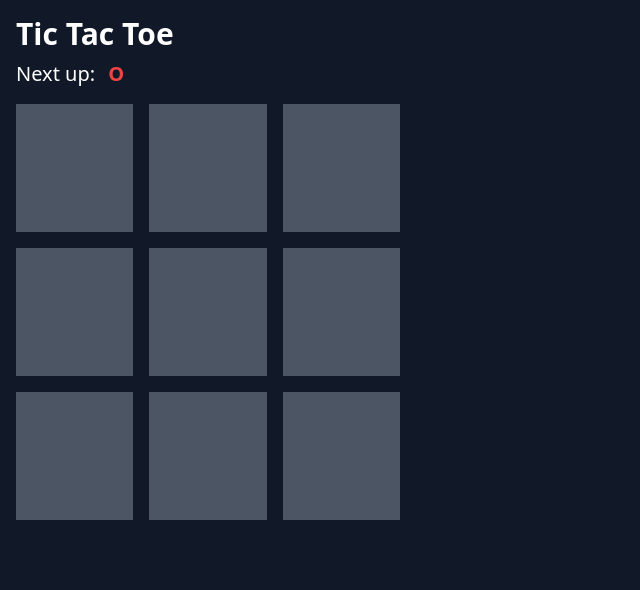
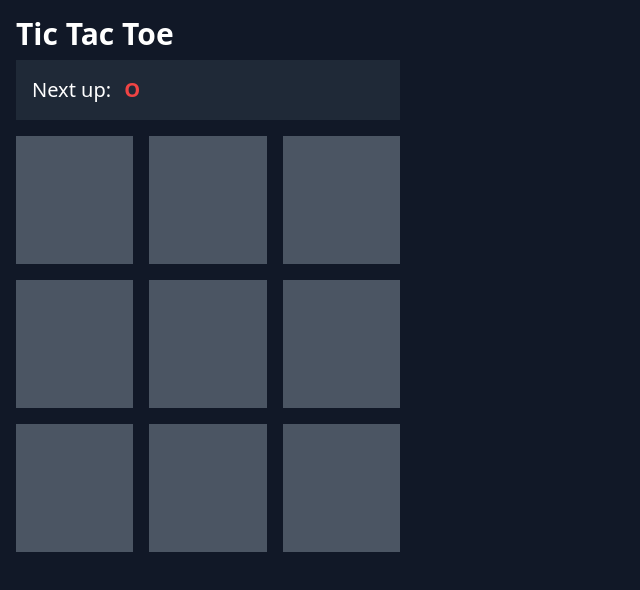
Before and after one commit to pedro-m-g/ng-tic-tac-toe, an Angular app: page / in a window 1280 px wide. Shown: the top 590 px of the page, without its empty margins (0-640 px from the left). Built offline with nearby package versions, Linux system fonts and the light colour scheme.

Commit message:
Detect game finish

```diff
--- a/src/app/app.component.html
+++ b/src/app/app.component.html
@@ -1,15 +1,4 @@
 <div class="min-h-screen bg-gray-900 text-white p-4">
-  <h1 class="text-3xl font-bold">Tic Tac Toe</h1>
-  <p class="mt-2 font-light text-xl">
-    Next up:
-    <span class="font-bold ml-2" [ngClass]="color">
-      {{ player }}
-    </span>
-  </p>
-  <div class="py-4">
-    <app-board
-      [firstTurn]="firstTurn"
-      (select)="onSelect()"
-    ></app-board>
-  </div>
+  <h1 class="text-3xl font-bold mb-2">Tic Tac Toe</h1>
+  <app-board></app-board>
 </div>
--- a/src/app/app.component.ts
+++ b/src/app/app.component.ts
@@ -5,18 +5,5 @@ import { Component } from '@angular/core';
   templateUrl: './app.component.html'
 })
 export class AppComponent {
-  firstTurn = Math.random() >= 0.5;
-
-  get player() {
-    return this.firstTurn ? 'X' : 'O';
-  }
-
-  get color() {
-    return this.firstTurn ? 'text-green-500' : 'text-red-500';
-  }
-
-  onSelect() {
-    this.firstTurn = !this.firstTurn;
-  }
 
 }
--- a/src/app/board/board.component.html
+++ b/src/app/board/board.component.html
@@ -1,8 +1,23 @@
-<div class="grid grid-cols-3 gap-4 max-w-sm">
-    <app-tile
-        *ngFor="let tile of board; index as i"
-        [firstTurn]="firstTurn"
-        [value]="tile"
-        (select)="selectTile(i)"
-    ></app-tile>
+<div class="max-w-sm">
+  <p *ngIf="winner === undefined" class="mb-4 font-light text-xl bg-gray-800 py-4 px-4">
+    Next up:
+    <span class="font-bold ml-2" [ngClass]="color(firstTurn)">
+      {{ player(firstTurn) }}
+    </span>
+  </p>
+  <div *ngIf="winner !== undefined" class="mb-4 flex justify-between items-center bg-gray-800 py-4 px-4">
+    <span class="font-semibold text-xl">
+      Winner:
+      <span class="font-bold ml-2" [ngClass]="color(winner)">
+        {{ player(winner) }}
+      </span>
+    </span>
+    <button class="px-4 py-2 bg-purple-700 uppercase tracking-widest font-semibold hover:bg-purple-600">
+      New game
+    </button>
+  </div>
+  <div class="grid grid-cols-3 gap-4">
+    <app-tile *ngFor="let tile of board; index as i" [firstTurn]="firstTurn" [value]="tile" (select)="selectTile(i)">
+    </app-tile>
+  </div>
 </div>
--- a/src/app/board/board.component.ts
+++ b/src/app/board/board.component.ts
@@ -1,22 +1,73 @@
-import { Component, EventEmitter, Input, Output } from '@angular/core';
+import { Component, EventEmitter, Output } from '@angular/core';
 
 @Component({
   selector: 'app-board',
   templateUrl: './board.component.html'
 })
 export class BoardComponent {
-  @Input() firstTurn: boolean;
+  firstTurn = Math.random() >= 0.5;
 
-  @Output() select = new EventEmitter<void>();
+  player(turn: boolean) {
+    return turn ? 'X' : 'O';
+  }
+
+  color(turn: boolean) {
+    return turn ? 'text-green-500' : 'text-red-500';
+  }
+
+  @Output() finish = new EventEmitter<boolean>();
 
   board = new Array<boolean | undefined>(9);
 
   selectTile(index: number) {
     if (this.board[index] !== undefined) {
-      // Tile already hasa value
+      // Tile already has a value
       return;
     }
     this.board[index] = this.firstTurn;
-    this.select.emit();
+    this.firstTurn = !this.firstTurn;
   }
+
+  check(turn: boolean, indices: number[]): boolean {
+    return indices.map(i => this.board[i])
+                  .every(value => value === turn);
+  }
+
+  checkTurn(turn: boolean) {
+    return (
+      // Check rows
+      this.check(turn, [0, 1, 2]) ||
+      this.check(turn, [3, 4, 5]) ||
+      this.check(turn, [6, 7, 8]) ||
+      // Check cols
+      this.check(turn, [0, 3, 6]) ||
+      this.check(turn, [1, 4, 7]) ||
+      this.check(turn, [2, 5, 8]) ||
+      // Check diagonals
+      this.check(turn, [0, 4, 8]) ||
+      this.check(turn, [2, 4, 6])
+    );
+  }
+
+  /**
+   * Get winner
+   *
+   * true: first player (X)
+   * false: second player (O)
+   * undefined: game not finished
+   *
+   * Emits finish event if winner is not undefined;
+   */
+  get winner() {
+    if (this.checkTurn(true)) {
+      this.finish.emit(true);
+      return true;
+    }
+    if (this.checkTurn(false)) {
+      this.finish.emit(false);
+      return false;
+    }
+    return undefined;
+  }
+
 }
```
